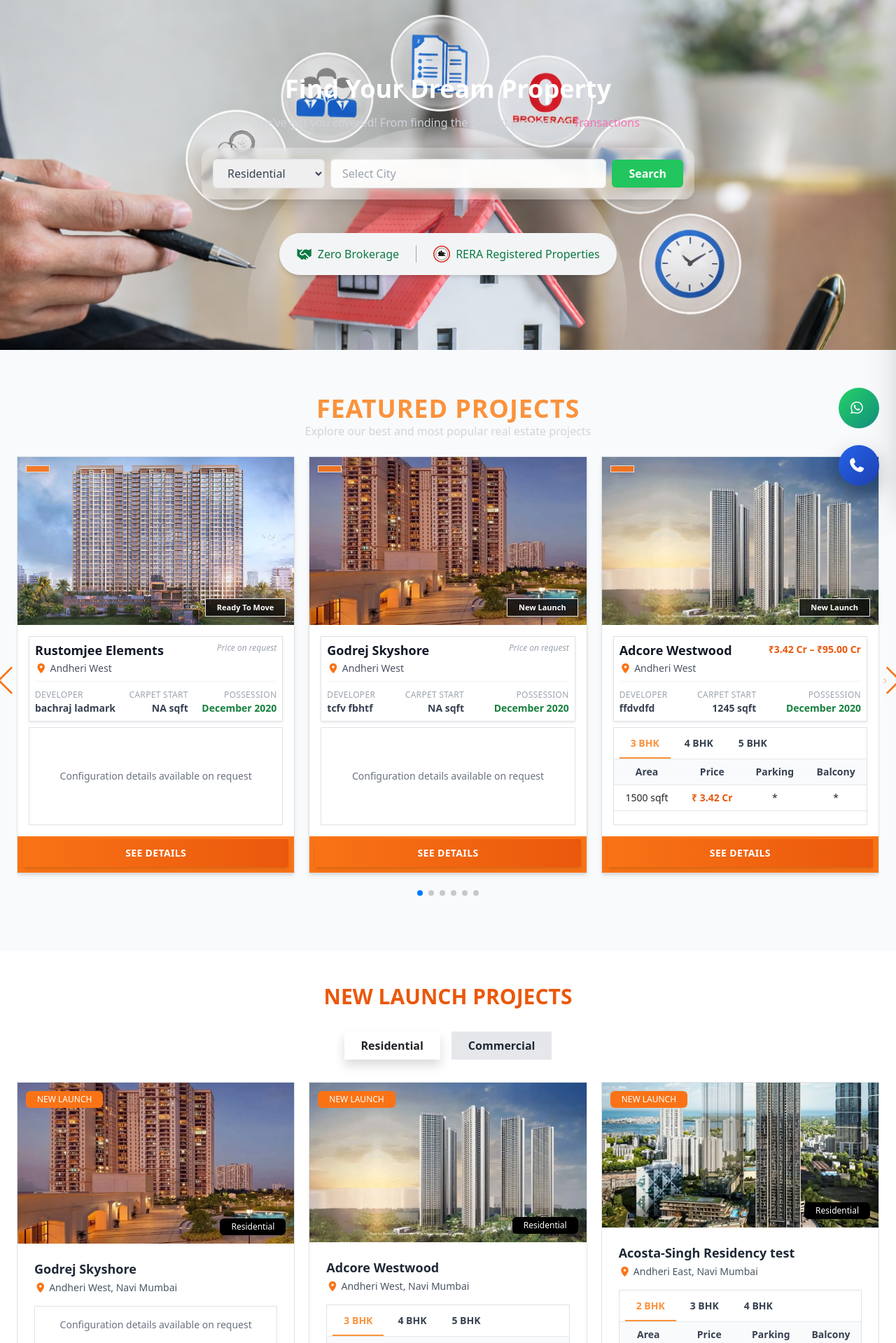
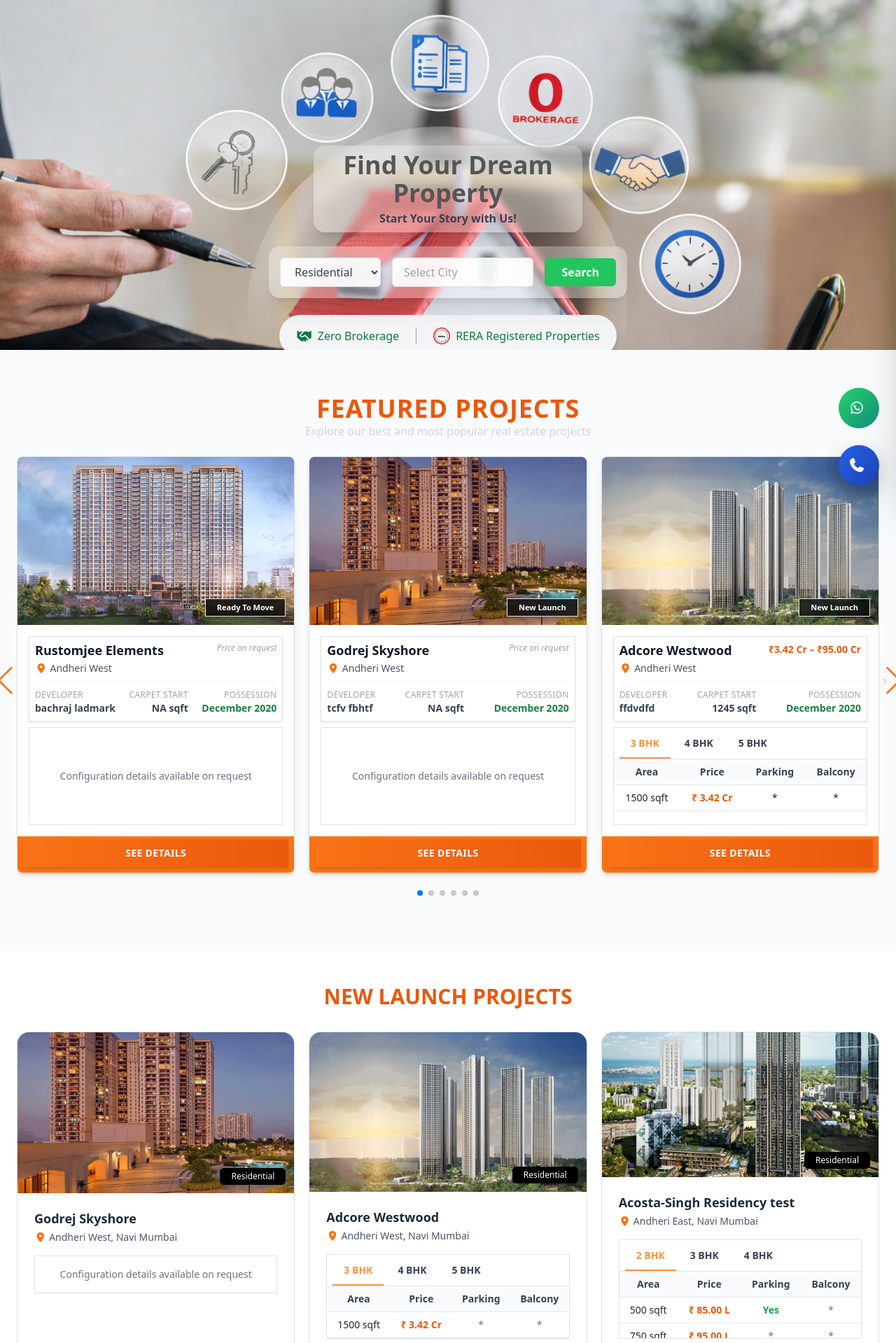
Before and after one commit to cloudrohu/sigma_homes, a Django app: page / in a window 1280 px wide. Shown: the part 82-2001 px from the top of the page at 70% size. Run offline with Django 5.2, Linux system fonts and the light colour scheme; data comes from the database, SQL or seed files in the repository; both versions use the stored data as it was after the commit; grey boxes labelled with a size stand in for pictures from a placeholder-image service; some libraries are stand-ins or nearby versions.

Commit message:
changes by om uncle wifes

```diff
--- a/home/templates/home/content.html
+++ b/home/templates/home/content.html
@@ -11,7 +11,7 @@
 
       <!-- Section Title -->
       <div class="text-center mb-6">
-        <h2 class="text-3xl md:text-4xl font-bold text-orange-400 uppercase tracking-wide">
+        <h2 class="text-3xl md:text-4xl font-extrabold text-orange-600 uppercase tracking-wide">
           Featured Projects
         </h2>
         <p class="text-gray-300 text-sm md:text-base">
@@ -26,7 +26,7 @@
 
             {% for rs in project_featured %}
             <div class="swiper-slide">
-              <div class="bg-white shadow-md hover:shadow-xl transition-all duration-300 overflow-hidden border border-gray-200">
+              <div class="bg-white shadow-md hover:shadow-2xl transition-all duration-300 group-hover:scale-210 rounded-lg overflow-hidden border border-gray-200">
 
                 <!-- Image Section -->
                 <div class="relative h-60 w-full overflow-hidden">
@@ -36,23 +36,11 @@
                       <img src="{% static 'images/default-placeholder.jpg' %}" alt="Premium real estate project in Mumbai" class="w-full h-full object-cover" loading="lazy">
                     {% endif %}
 
-                        <span class="absolute top-3 left-3 bg-orange-500/90 backdrop-blur text-white text-[11px] font-semibold px-3 py-1 uppercase tracking-wide shadow-md border border-white/20">
-                            {{ rs.property_type }}
-                        </span>
 
                           <span class="absolute bottom-3 right-3 bg-black/70 backdrop-blur text-white text-[11px] font-semibold px-3 py-1 shadow-md border border-white/20">
                             {{ rs.construction_status }}
                           </span>
 
-                  <!-- Hover Icons -->
-                  <div class="absolute inset-0 bg-black/40 flex items-center justify-center gap-4 opacity-0 hover:opacity-100 transition duration-300">
-                    <a href="{{ rs.get_absolute_url }}" class="bg-white p-3 rounded-full shadow hover:bg-orange-500 hover:text-white transition">
-                      <i class="fas fa-link"></i>
-                    </a>
-                    <a href="{{ rs.get_absolute_url }}" class="bg-white p-3 rounded-full shadow hover:bg-orange-500 hover:text-white transition">
-                      <i class="fas fa-video"></i>
-                    </a>
-                  </div>
 
                 </div>
 
@@ -276,36 +264,21 @@
             NEW LAUNCH PROJECTS
           </h2>
 
-          <!-- Tabs -->
-          <div class="flex flex-wrap justify-center mb-8 gap-3">
-            <button data-tab="residential" class="tab-btn active px-6 py-2 font-semibold shadow transition">
-              Residential
-            </button>
-            <button data-tab="commercial" class="tab-btn bg-gray-200 text-gray-800 px-6 py-2 font-semibold hover:bg-orange-200 transition">
-              Commercial
-            </button>
-          </div>
-
           <!-- residential TAB -->
-          <div id="residential" class="tab-content">
-            <div class="swiper newLaunchSwiper">
-              <div class="swiper-wrapper">
-
+          <div id="residential" class="tab-contentrounded-lg">
+            <div class="swiper newLaunchSwiper rounded-lg">
+              <div class="swiper-wrapper rounded-lg">
                 {% for project in new_launch_residential %}
-                <div class="swiper-slide bg-white flex flex-col overflow-hidden border border-gray-200 hover:shadow-xl transition min-h-[520px] max-h-[520px]">
+                <div class="swiper-slide bg-white flex flex-col rounded-2xl border border-gray-200 hover:shadow-xl transition min-h-[520px] max-h-[520px] overflow-hidden">
 
                     <!-- IMAGE SECTION -->
-                    <div class="relative h-[180px] sm:h-[210px] lg:h-[230px] overflow-hidden">
+                    <div class="relative h-[180px]  sm:h-[210px] lg:h-[230px] overflow-hidden">
 
                       {% if project.image %}
-                        <img src="{{ project.image.url }}" class="w-full h-full object-cover object-center transition-transform duration-500 hover:scale-105" alt="{{ project.project_name }}" loading="lazy">
+                        <img src="{{ project.image.url }}" class="w-full h-full object-cover object-center transition-transform duration-500 hover:scale-105 rounded-t-2xl" loading="lazy">>
                       {% else %}
                         <img src="https://dummyimage.com/400x250/cccccc/000000&text=No+Image" class="w-full h-full object-cover" alt="Premium real estate project in Mumbai">
                       {% endif %}
-
-                      <span class="absolute top-3 left-3 bg-orange-500 text-white text-xs px-3 py-1 rounded">
-                        NEW LAUNCH
-                      </span>
 
                       <span class="absolute bottom-3 right-3 bg-black text-white text-xs px-3 py-1 rounded">
                         Residential
@@ -437,62 +410,6 @@
 
               </div>
 
-
-            </div>
-          </div>
-
-
-          <!-- COMMERCIAL TAB -->
-          <div id="commercial" class="tab-content hidden">
-          <div class="swiper newLaunchSwiper">
-              <div class="swiper-wrapper">
-
-                {% for project in new_launch_commercial %}
-                <div class="swiper-slide bg-white shadow-lg rounded overflow-hidden border-t-4 border-orange-500 hover:shadow-xl transition">
-
-                  <div class="relative">
-                    {% if project.image %}
-                      <img src="{{ project.image.url }}" class="w-full h-48 object-cover" alt="{{ project.project_name }}" loading="lazy">
-                    {% else %}
-                      <img src="https://dummyimage.com/400x250/cccccc/000000&text=No+Image" class="w-full h-48 object-cover" alt="Premium real estate project in Mumbai">
-                    {% endif %}
-
-                    <span class="absolute top-3 left-3 bg-orange-500 text-white text-xs px-3 py-1 ">
-                      NEW LAUNCH
-                    </span>
-
-                    <span class="absolute bottom-3 right-3 bg-black text-white text-xs px-3 py-1 ">
-                      Commercial
-                    </span>
-                  </div>
-
-                  <div class="p-4">
-                    <p class="text-lg font-bold text-gray-700">
-                      {{ project.project_name }}
-                    </p>
-
-                    <p class="text-orange-600 font-semibold mt-1">
-                      {{ project.get_configuration_details|linebreaksbr }}
-                    </p>
-
-                    <p class="text-sm text-gray-600 mt-1">
-                      <i class="fas fa-map-marker-alt text-orange-500"></i>
-                      {{ project.locality.name }}, {{ project.city.name }}
-                    </p>
-                  </div>
-
-                  <div class="bg-orange-500 text-center">
-                    <a href="{{ project.get_absolute_url }}"
-                      class="block text-white font-bold w-full py-3 uppercase">
-                      See Details
-                    </a>
-                  </div>
-                </div>
-                {% empty %}
-                  <p class="text-center text-gray-500">No Commercial New Launch Projects</p>
-                {% endfor %}
-
-              </div>
             </div>
           </div>
 
@@ -536,7 +453,7 @@
       <div class="lg:col-span-8 grid md:grid-cols-3 gap-6">
 
         <!-- CARD 1 -->
-        <a target="_blank" href="{% url 'search_projects' %}?bhk=&construction_status=Ready+To+Move&rera=" class="group relative  overflow-hidden shadow-lg border border-gray-100">
+        <a target="_blank" href="{% url 'search_projects' %}?bhk=&construction_status=Ready+To+Move&rera=" class="group relative  overflow-hidden rounded-xl shadow-lg border border-gray-100">
           <img src="https://sigmahomes.co.in/media/images/aerial_view-new.webp" class="w-full h-72 object-cover group-hover:scale-110 transition duration-700" alt="Ready to Move" >
           <div class="absolute inset-0 bg-gradient-to-t from-black/80 via-black/20 to-transparent"></div>
 
@@ -563,7 +480,7 @@
         </a>
 
         <!-- CARD 2 -->
-        <a target="_blank" href="{% url 'search_projects' %}?bhk=&construction_status=Under+Construction&rera=" class="group relative  overflow-hidden shadow-lg border border-gray-100">
+        <a target="_blank" href="{% url 'search_projects' %}?bhk=&construction_status=Under+Construction&rera=" class="group relative rounded-xl overflow-hidden shadow-lg border border-gray-100">
           <img src="https://sigmahomes.co.in/media/images/Elevation_Render_1_fQvU_1.webp" class="w-full h-72 object-cover group-hover:scale-110 transition duration-700" alt="Early Possession">
           <div class="absolute inset-0 bg-gradient-to-t from-black/80 via-black/20 to-transparent"></div>
 
@@ -590,7 +507,7 @@
         </a>
 
         <!-- CARD 3 -->
-        <a target="_blank" href="{% url 'search_projects' %}?bhk=&construction_status=New+Launch&rera=" class="group relative  overflow-hidden shadow-lg border border-gray-100">
+        <a target="_blank" href="{% url 'search_projects' %}?bhk=&construction_status=New+Launch&rera=" class="group relative rounded-xl overflow-hidden shadow-lg border border-gray-100">
           <img src="https://sigmahomes.co.in/media/images/Road-To-Elevation-3.webp" class="w-full h-72 object-cover group-hover:scale-110 transition duration-700" alt="New Launch">
           <div class="absolute inset-0 bg-gradient-to-t from-black/80 via-black/20 to-transparent"></div>
 
@@ -710,7 +627,7 @@
       <!-- TEXT SIDE -->
       <div data-aos="fade-left">
 
-        <h2 class="text-2xl md:text-3xl font-bold text-orange-600 mb-4 text-center md:text-left">
+        <h2 class="text-2xl md:text-3xl font-extrabold text-uppercase text-orange-600 mb-4 text-center md:text-left">
           Why Choose Us
         </h2>
 
@@ -745,7 +662,7 @@
 
     <div class="max-w-md mx-auto px-4 text-center">
 
-      <h2 class="text-2xl font-bold text-orange-600 mb-6">
+      <h2 class="text-2xl font-extrabold text-orange-600 mb-6 text-uppercase">
         Why Choose Us
       </h2>
 
--- a/home/templates/includes/search_bar.html
+++ b/home/templates/includes/search_bar.html
@@ -3,67 +3,53 @@
 {% load static %}
 
 <div class="hidden md:block">
-  <section  class="relative flex flex-col items-center justify-center text-center text-white h-[500px] bg-cover bg-center bg-no-repeat overflow-hidden" style="background-image: url('{% if settings_obj.search_bg %}{{ settings_obj.search_bg.url }}{% else %}{% static 'images/central-mumbai.jpeg' %}{% endif %}');">
+  <section class="relative flex flex-col items-center text-center text-white h-[500px] bg-cover bg-center bg-no-repeat overflow-hidden pt-36" style="background-image: url('{% if settings_obj.search_bg %}{{ settings_obj.search_bg.url }}{% else %}{% static 'images/central-mumbai.jpeg' %}{% endif %}');">
 
-    <h1 class="text-3xl md:text-4xl font-bold mb-3">Find Your Dream Property</h1>
-    <p class="text-gray-300 mb-4">
-      We’ve got you covered! From finding the perfect property to
-      <span class="text-pink-400">Transactions</span>
-    </p>
+    <!-- HEADING (padding kam ki) -->
+    <div class="bg-white/30 w-[90%] md:w-[30%] rounded-2xl px-4 py-2 mb-1  mt-16 shadow-xl backdrop-blur-sm">
+      <h1 class="text-3xl md:text-4xl font-bold mb-1 text-[#555555]">Find Your Dream Property</h1>
+      <p class="text-gray-700 text-base font-semibold">Start Your Story with Us!</p>
+    </div>
 
-    <!-- Search Box -->
-    <div class="bg-white/30 w-[90%] md:w-[55%] rounded-2xl p-3 mb-5 shadow-xl text-gray-700 backdrop-blur-sm relative">
+    <!-- SEARCH BOX -->
+    <div class="bg-white/30 w-[60%] md:w-[40%] rounded-2xl p-3 shadow-xl text-gray-700 backdrop-blur-sm relative mt-3">
+      <div class="relative flex items-center gap-3 rounded-md">
 
-      <!-- Filters -->
-      <div class="relative flex flex-wrap items-center gap-2 rounded-md">
-        <select id="propertyType" class="border rounded-md px-3 py-2 w-40">
+        <select id="propertyType" class="border rounded-md px-3 py-2 w-40 bg-white/90">
           <option>Residential</option>
           <option>Commercial</option>
         </select>
 
         <div class="relative flex-grow">
-          <input id="searchInput" type="text" placeholder="Select City" class="w-full border rounded-md px-3 py-2 focus:outline-none focus:ring-2 focus:ring-blue-400 bg-white/90" autocomplete="off" />
-
-          <!-- Suggestion Box -->
+          <input id="searchInput" type="text" placeholder="Select City" class="w-full border rounded-md px-3 py-2 focus:outline-none focus:ring-2 focus:ring-green-400 bg-white/90" autocomplete="off"/>
           <ul id="suggestionBox" class="absolute top-full left-0 right-0 mt-1 bg-white border border-gray-200 rounded-md shadow-lg max-h-60 overflow-y-auto hidden z-50"></ul>
         </div>
 
-        <button id="searchButton" class="bg-green-500 text-white px-6 py-2 rounded-md font-semibold hover:bg-green-600 transition">
-          Search
-        </button>
+      <button id="searchButton" class="bg-green-500 text-white px-6 py-2 rounded-md font-semibold hover:bg-green-600 transition">Search</button>
+
       </div>
+    </div>
 
-    </div>
-    <div class="flex items-center gap-6 bg-gray-100 px-6 py-3 rounded-full shadow-md w-fit mx-auto">
+    <!-- ZERO BROKERAGE (upar laya gaya) -->
+    <div class="flex items-center gap-4 bg-gray-100 px-6 py-3 rounded-full mt-6 shadow-md w-fit mx-auto">
 
-      <!-- No Brokerage -->
       <div class="flex items-center gap-2 text-[#0b7a44] font-medium">
         <i class="fas fa-handshake text-lg"></i>
         Zero Brokerage
       </div>
 
-      <!-- Divider -->
       <div class="h-6 w-px bg-gray-400"></div>
 
-      <!-- Bottom Rate Policy -->
       <div class="flex items-center gap-2 text-[#0b7a44] font-medium">
         <div class="w-6 h-6">
-          <!-- MahaRERA Logo -->
           <svg viewBox="0 0 512 512" xmlns="http://www.w3.org/2000/svg">
             <circle cx="256" cy="256" r="240" fill="#fff" stroke="#d9362a" stroke-width="35"/>
             <circle cx="256" cy="256" r="180" fill="#fff" stroke="#000" stroke-width="10"/>
-            <rect x="175" y="180" width="40" height="130" fill="#000"/>
-            <rect x="225" y="150" width="40" height="160" fill="#000"/>
-            <rect x="275" y="200" width="40" height="110" fill="#000"/>
-            <text x="256" y="260" text-anchor="middle" font-size="70" fill="#000" font-family="Arial Black">MAHA</text>
-            <text x="256" y="330" text-anchor="middle" font-size="70" fill="#000" font-family="Arial Black">RERA</text>
+            <text x="256" y="300" text-anchor="middle" font-size="70" fill="#000" font-family="Arial Black">RERA</text>
           </svg>
         </div>
-
-     RERA Registered Properties
-    </div>
-
-
+       RERA Registered Properties
+      </div>
 
     </div>
 
@@ -71,8 +57,10 @@
 </div>
 
 
+
 <div class="md:hidden">
-  <section  class="relative flex flex-col items-center justify-center text-center text-white h-[420px] overflow-hidden">
+  <section class="relative flex flex-col items-center text-center text-white
+h-[500px] pt-44 bg-cover bg-center bg-no-repeat overflow-hidden"
 
     <!-- ✅ Optimized Image (not CSS bg) -->
     <img src="{% if settings_obj.search_bg %}{{ settings_obj.search_bg.url }}{% else %}{% static 'images/central-mumbai.webp' %}{% endif %}" loading="eager  fetchpriority="high" class="absolute inset-0 w-full h-full object-cover" alt="Real estate background">
--- a/home/templates/projects/project_detail.html
+++ b/home/templates/projects/project_detail.html
@@ -263,7 +263,7 @@
     </SECTION-FIRST>
 
     <THIRD-SECTION id="tabsNav">
-        <div class="w-full border-t border-b bg-white sticky top-[0px] z-50">
+        <div class="w-full border-t border-b bg-[{{ settings_obj.header_footer_color }};color:{{ settings_obj.text_color }}] sticky top-[0px] z-50">
 
 
             <div class="max-w-7xl mx-auto flex items-center justify-between">
```
Also changed, not shown: home/templates/projects/residential_list.html (+0 -20 lines), db.sqlite3, media/logo/1.png (added). Lines whose indentation alone changed are shown as unchanged.
